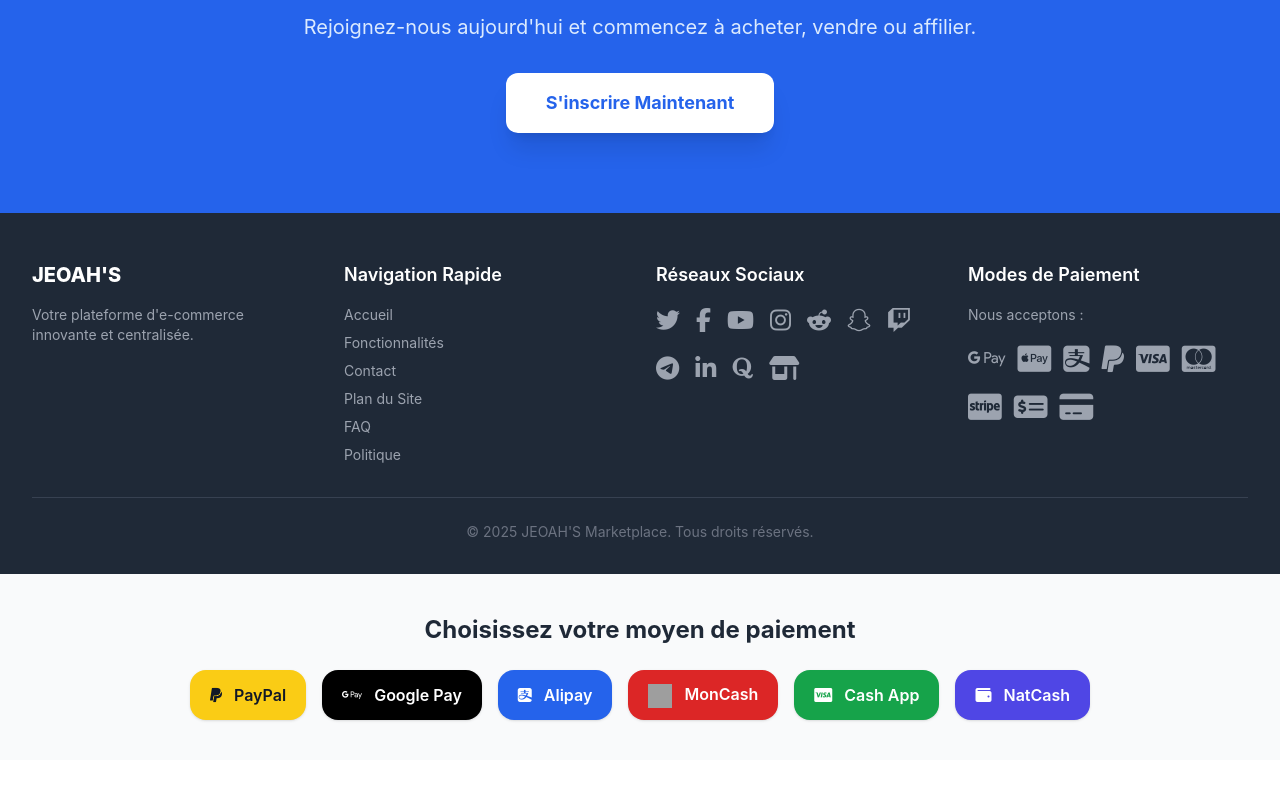
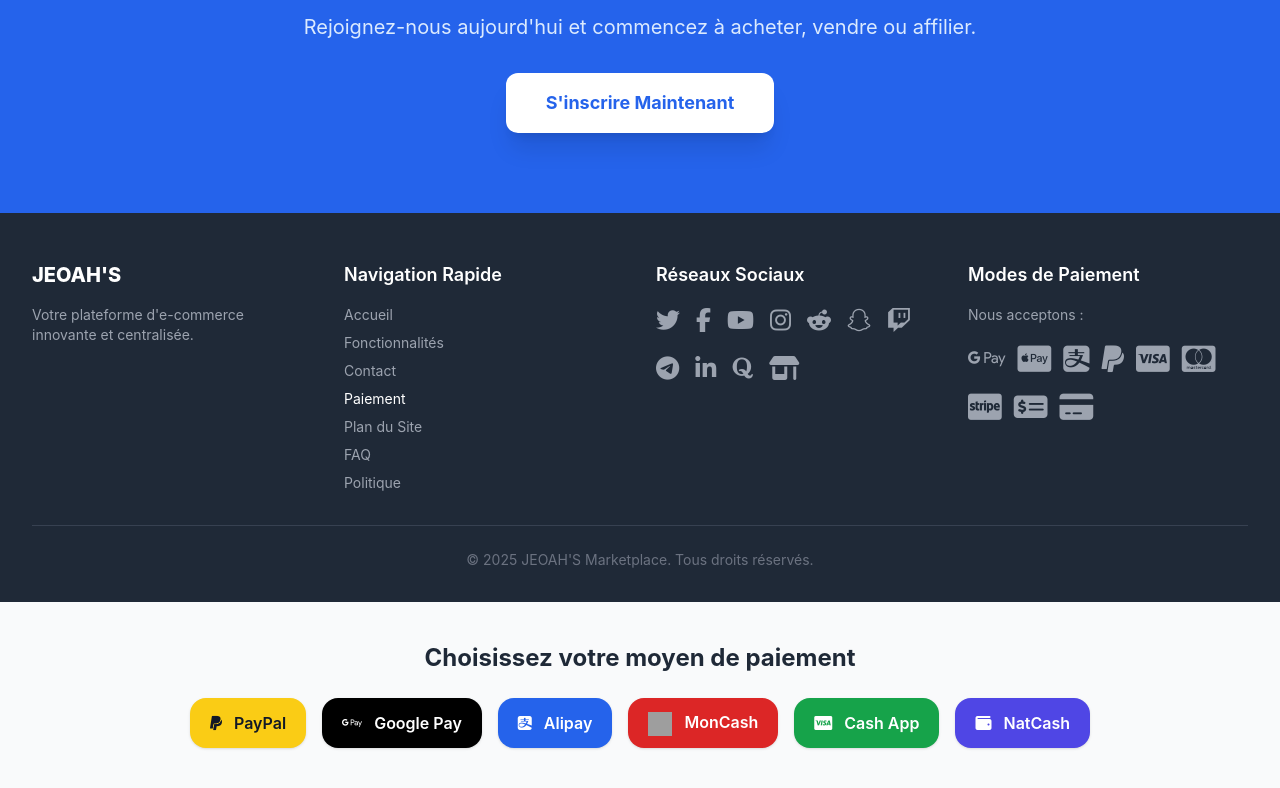
Before and after one commit to jeoahs1-max/JEOAH-S-Market-Place.web.ap, a plain HTML site: page index.html in a window 1280 px wide. Shown: the part 1394-2182 px from the top of the page. Before the commit the page ends 2154 px from the top, so only its background shows below. Drawn offline with nearby package versions, Linux system fonts and the light colour scheme; grey boxes are pictures that could not be loaded.

Commit message:
git add index.html
git commit -m "Ajout du lien vers la page Paiement dans le menu de navigation principal"
git push origin main

```diff
--- a/index.html
+++ b/index.html
@@ -203,6 +203,7 @@
                         <li><a href="#hero" class="text-gray-400 hover:text-blue-400 transition">Accueil</a></li>
                         <li><a href="#features" class="text-gray-400 hover:text-blue-400 transition">Fonctionnalités</a></li>
                         <li><a href="#contact" class="text-gray-400 hover:text-blue-400 transition">Contact</a></li>
+                        <li><a href="./pages/paiement.html">Paiement</a></li>
                         <!-- AJOUT: Plan du Site et FAQ -->
                         <li><a href="#" class="text-gray-400 hover:text-blue-400 transition">Plan du Site</a></li>
                         <li><a href="#" class="text-gray-400 hover:text-blue-400 transition">FAQ</a></li>
```
